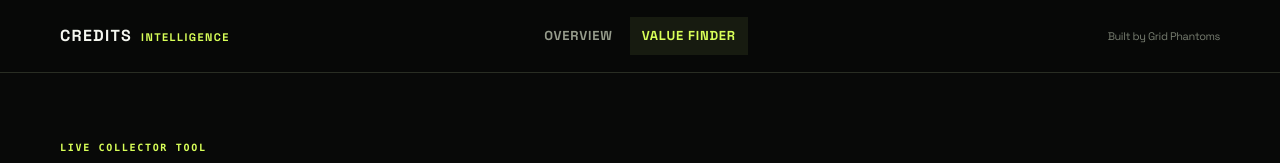
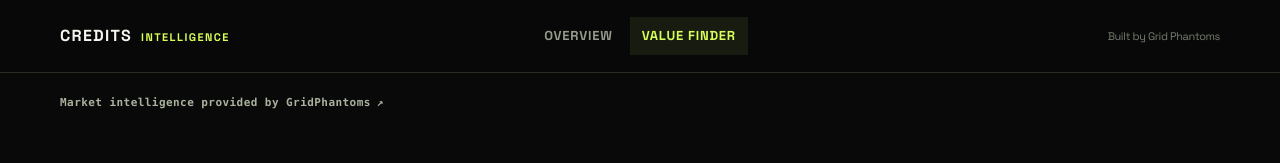
Before and after one commit to GridPhantoms/grid-keys-points, a Next.js app: page /credits/value in a window 1280 px wide. Shown: the top 163 px of the page. Built offline with nearby package versions, Linux system fonts and the light colour scheme; no server answers.

Commit message:
Add CREDITS attribution to Value Finder

```diff
--- a/app/credits/value/page.tsx
+++ b/app/credits/value/page.tsx
@@ -1,4 +1,5 @@
 import type { Metadata } from 'next';
+import Link from 'next/link';
 import CreditsHeader from '../CreditsHeader';
 import ValueFinder from './ValueFinder';
 
@@ -12,6 +13,7 @@ export default function CreditsValuePage() {
   return (
     <>
       <CreditsHeader active="value" />
+      <div className="cr-creditline"><Link href="/">Market intelligence provided by GridPhantoms <span aria-hidden="true">↗</span></Link></div>
       <main className="cr-main cr-value-main">
         <section className="cr-value-hero">
           <p className="cr-kicker">Live collector tool</p>
```
Also changed, not shown: 1 other file (tests, documents, lock files or other folders).
